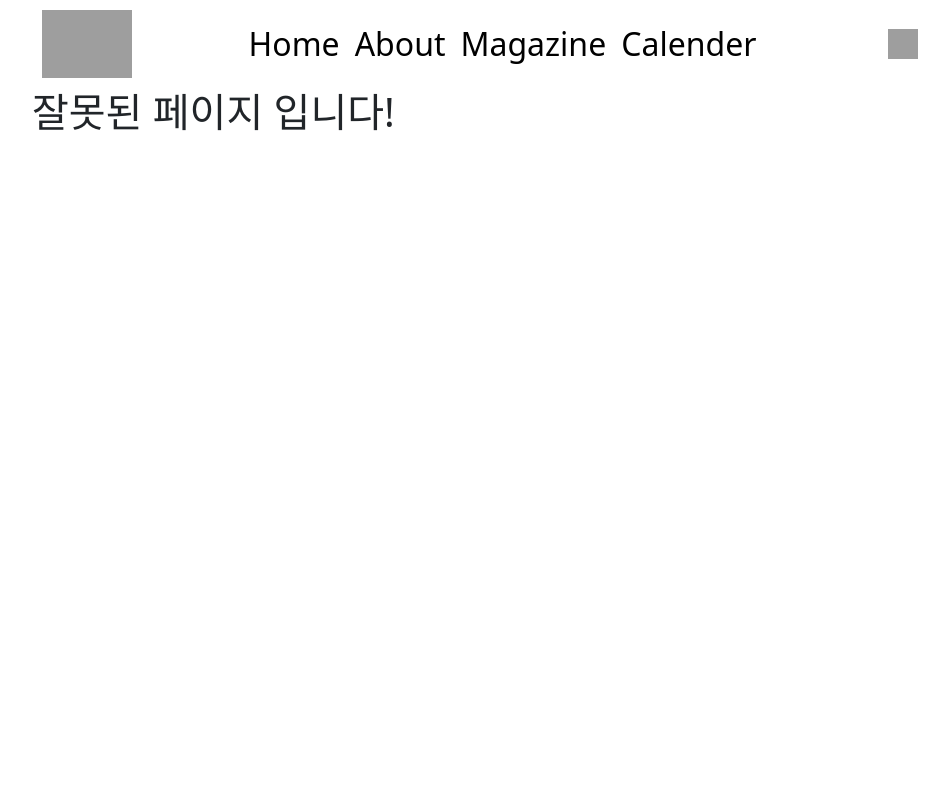
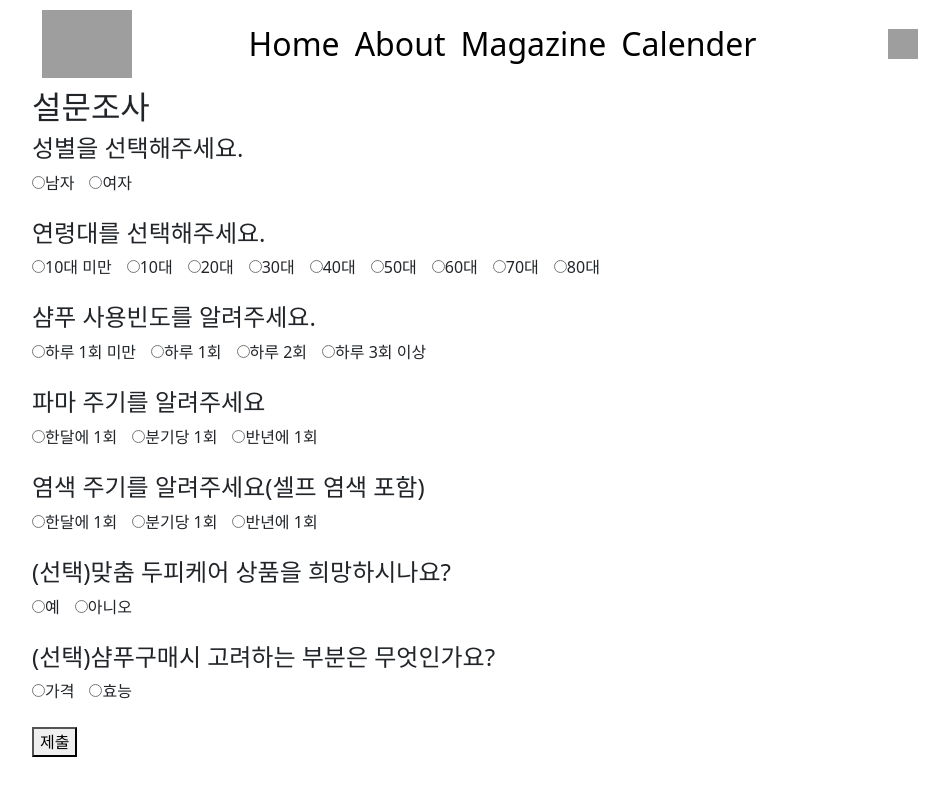
Before and after one commit to TABA-4th/taba-frontend, a React (Create React App) app: page /survey in a window 1280 px wide. Shown: the top 796 px of the page, without its empty margins (160-1109 px from the left). Built offline with nearby package versions, Linux system fonts and the light colour scheme; grey boxes are pictures that could not be loaded.

Commit message:
Carousel Update

```diff
--- a/src/App.jsx
+++ b/src/App.jsx
@@ -8,6 +8,7 @@ import NotFound from './pages/NotFound';
 import WishlistPage from './pages/WishlistPage';
 import Calender from './pages/Calender';
 import Magazine from './pages/Magazine';
+import Survey from './pages/Survey';
 
 function App() {
   return (
@@ -24,6 +25,7 @@ function App() {
               <Route path="/magazine" element={<Magazine/>} />
               <Route path="*" element={<NotFound/>} />
               <Route path="/wishlist" element={<WishlistPage/>}/>
+              <Route path="/survey" element={<Survey/>}/>
             </Routes>
           </div>
         </Router>
--- /dev/null
+++ b/src/components/MainSlider.jsx
@@ -0,0 +1,64 @@
+import React, {Component} from "react";
+import styled from 'styled-components';
+import Slider from "react-slick";
+import 'slick-carousel/slick/slick.css';
+import 'slick-carousel/slick/slick-theme.css';
+
+const Container = styled.div`
+  overflow:hidden;
+`;
+
+const StyledSlider = styled(Slider)`
+    .slick-slide div{
+      outline: none;
+    }
+`;
+
+const ImageContainer = styled.div`
+  margin: 0 16px;
+`;
+
+const Image = styled.img`
+max-width:100%;
+max-height:100%;
+`;
+
+const items = [
+  { id: 1, url: 'https://i.postimg.cc/XNt0Y5GS/Kakao-Talk-20231116-164738879.png' },
+  { id: 2, url: 'https://i.postimg.cc/prwkMRL4/Kakao-Talk-20231116-164738879-01.png' },
+  { id: 3, url: 'https://i.postimg.cc/1R8QSBzr/Kakao-Talk-20231116-164738879-02.png' },
+
+];
+
+
+export default class MainSlider extends Component {
+  render() {
+    const settings = {
+      autoplay: true,
+      speed:3000,
+      autoplaySpeed: 5000,
+      dots: true,
+      infinite: true,
+      slidesToShow: 1,
+      slidesToScroll: 1,
+      arrows: false,
+      centerMode: true,
+    };
+    return (
+      <Container>
+        <h2 > 니모내모 기능 소개 </h2>
+        <StyledSlider {...settings}>
+          {items.map(item => {
+            return (
+              <div key={item.id}>
+                <ImageContainer>
+                  <Image src={item.url} />
+                </ImageContainer>
+              </div>
+            );
+          })}
+        </StyledSlider>
+      </Container>
+    );
+  }
+}
--- a/src/components/Slider.jsx
+++ b/src/components/SubSlider.jsx
@@ -26,28 +26,21 @@ max-height:100%;
 const imgUrl = 'https://i.postimg.cc/VN26km7R/image.png';
 
 const items = [
-  { id: 1, url: imgUrl },
-  { id: 2, url: imgUrl },
-  { id: 3, url: imgUrl },
-  { id: 4, url: imgUrl },
-  { id: 5, url: imgUrl },
-  { id: 6, url: imgUrl },
-  { id: 7, url: imgUrl },
-  { id: 8, url: imgUrl },
-  { id: 9, url: imgUrl },
-  { id: 10, url: imgUrl },
+  { id: 1, url: 'https://i.postimg.cc/g03xgpCr/Kakao-Talk-20231116-165033561.png' },
+  { id: 2, url: 'https://i.postimg.cc/G2rHNNRK/Kakao-Talk-20231116-165033561-01.png' },
+  { id: 3, url: 'https://i.postimg.cc/13kg0XYL/Kakao-Talk-20231116-165033561-02.png' },
 ];
 
 
-export default class SimpleSlider extends Component {
+export default class SubSlider extends Component {
   render() {
     const settings = {
       autoplay: true,
       speed:3000,
-      autoplaySpeed: 10000,
+      autoplaySpeed: 5000,
       dots: true,
       infinite: true,
-      slidesToShow: 2,
+      slidesToShow: 1,
       slidesToScroll: 1,
       arrows: false,
       centerMode: true,
--- a/src/pages/Home.jsx
+++ b/src/pages/Home.jsx
@@ -2,7 +2,8 @@ import React from 'react';
 import { useMediaQuery } from 'react-responsive';
 import { Paper, Button,Container } from '@mui/material'
 import styles from './Home.module.css';
-import SimpleSlider from '../components/Slider'
+import MainSlider from '../components/MainSlider'
+import SubSlider from '../components/SubSlider';
 
 const Home = () => {
   const isMobile = useMediaQuery({ maxWidth: 899 });
@@ -19,7 +20,7 @@ const Home = () => {
           <h2>Home - Mobile View</h2>
           <p>This is the content for smaller screens.</p>
         </div>
-        <SimpleSlider></SimpleSlider>
+        <MainSlider></MainSlider>
         <Container className={styles.container}>
         <div className={styles.texts}>
           <h1 className={styles.heading}>
@@ -32,14 +33,14 @@ const Home = () => {
             <br />
             지금 함께 시작해보실래요?
           </p>
-          <div>
-            <Button variant="contained">지금 시작하기</Button>
-          </div>
-        </div>
-        <div className={styles.figure}>
-          <img src='https://i.postimg.cc/Rh4mRbR1/84de2705-ad75-49d0-b8fa-366deaf1b37f.webp' alt="그래프, 모니터, 윈도우, 자물쇠, 키보드" />
         </div>
       </Container>
+
+      <SubSlider></SubSlider>
+      <div>
+          <Button variant="contained" href="/survey" style={{ display:'block' }}>지금 시작하기</Button>
+      </div>
+
         </div>
       )}
       {isTablet && (
@@ -48,7 +49,7 @@ const Home = () => {
           <h2>Home - Tablet View</h2>
           <p>This is the content for medium-sized screens.</p>
         </div>
-        <SimpleSlider></SimpleSlider>
+        <MainSlider></MainSlider>
         <Container className={styles.container}>
         <div className={styles.texts}>
           <h1 className={styles.heading}>
@@ -61,14 +62,13 @@ const Home = () => {
             <br />
             지금 함께 시작해보실래요?
           </p>
-          <div>
-            <Button variant="contained">지금 시작하기</Button>
-          </div>
-        </div>
-        <div className={styles.figure}>
-          <img src='https://i.postimg.cc/Rh4mRbR1/84de2705-ad75-49d0-b8fa-366deaf1b37f.webp' alt="그래프, 모니터, 윈도우, 자물쇠, 키보드" />
         </div>
       </Container>
+
+      <SubSlider></SubSlider>
+      <div>
+          <Button variant="contained" href="/survey" style={{ display:'block',width:'80%' }}>지금 시작하기</Button>
+      </div>
         </div>
       )}
       {isDesktop && (
@@ -78,7 +78,7 @@ const Home = () => {
           <h2>Home - Desktop View</h2>
           <p>This is the content for larger screens.</p>
         </div>
-        <SimpleSlider></SimpleSlider>
+        <MainSlider></MainSlider>
         <div className={styles.bg} />
       <Container className={styles.container}>
         <div className={styles.texts}>
@@ -92,15 +92,13 @@ const Home = () => {
             <br />
             지금 함께 시작해보실래요?
           </p>
-          <div>
-            <Button variant="contained">지금 시작하기</Button>
-          </div>
-        </div>
-        <div className={styles.figure}>
-          <img src='https://i.postimg.cc/Rh4mRbR1/84de2705-ad75-49d0-b8fa-366deaf1b37f.webp' />
         </div>
       </Container>
 
+      <SubSlider></SubSlider>
+      <div>
+          <Button variant="contained" href="/survey" style={{ display:'block',width:'80%' }}>지금 시작하기</Button>
+      </div>
         </div>
       )}
     </div>
--- a/src/pages/Home.module.css
+++ b/src/pages/Home.module.css
@@ -48,6 +48,14 @@
     max-width: 418px;
   }
 
+  .start {
+    justify-content: center;
+    text-align: center;
+    margin:auto;
+    display:block;
+    color:black;
+  }
+
   @media (max-width: 840px) {
     .container {
       flex-direction: column-reverse;
--- /dev/null
+++ b/src/pages/Survey.jsx
@@ -0,0 +1,66 @@
+import React, { useState } from 'react';
+
+function Survey() {
+  // 설문 조사 질문과 답변을 관리하는 state
+  const [surveyData, setSurveyData] = useState([
+    { question: '성별을 선택해주세요.', answers: ['남자', '여자'] },
+    { question: '연령대를 선택해주세요.', answers: ['10대 미만', '10대', '20대', '30대', '40대', '50대', '60대', '70대', '80대'] },
+    { question: '샴푸 사용빈도를 알려주세요.', answers: ['하루 1회 미만','하루 1회', '하루 2회', '하루 3회 이상']},
+    { question: '파마 주기를 알려주세요', answers: ['한달에 1회', '분기당 1회', '반년에 1회'] },
+    { question: '염색 주기를 알려주세요(셀프 염색 포함)', answers: ['한달에 1회', '분기당 1회', '반년에 1회']},
+    //{ question: '현재 모발 상태', answers: ['한달에 1회', '분기당 1회', '반년에 1회'] },
+    { question: '(선택)맞춤 두피케어 상품을 희망하시나요?', answers: ['예', '아니오']},
+    { question: '(선택)샴푸구매시 고려하는 부분은 무엇인가요?', answers: ['가격', '효능']},
+    // 추가적인 질문 및 답변항목은 필요에 따라 추가 혹은 변경.
+  ]);
+  /*
+    다수선택가능, 단답형 등을 추가하려면 추가적인 코드 수정이 필요함.
+  */
+
+
+  // 사용자가 선택한 답변을 저장하는 state
+  const [userResponses, setUserResponses] = useState([]);
+
+  // 답변 선택 시 호출되는 함수
+  const handleAnswerSelect = (questionIndex, answerIndex) => {
+    const newResponses = [...userResponses];
+    newResponses[questionIndex] = answerIndex;
+    setUserResponses(newResponses);
+    // 답변은 userResponses[questionIndex] = answerIndex 형태로 저장됨.
+  };
+
+  // 설문 조사 결과를 서버에 전송하는 함수 (여기서는 console에 출력)
+  const submitSurvey = () => {
+    console.log('사용자 응답:', userResponses);
+    alert(userResponses);
+    // 답변 전송을위한 추가 세팅.
+  };
+
+  return (
+    <div>
+      <h2>설문조사</h2>
+      {surveyData.map((questionData, questionIndex) => (
+        <div key={questionIndex}>
+          <h4>{questionData.question}</h4>
+          <ul>
+            {questionData.answers.map((answer, answerIndex) => (
+              <li key={answerIndex}>
+                <input
+                  type="radio"
+                  name={`question${questionIndex}`}
+                  onChange={() => handleAnswerSelect(questionIndex, answerIndex)}
+                  checked={userResponses[questionIndex] === answerIndex}
+                />
+                {answer}
+              </li>
+            ))}
+          </ul>
+          <br/>
+        </div>
+      ))}
+      <button onClick={submitSurvey}>제출</button>
+    </div>
+  );
+};
+
+export default Survey;
```
